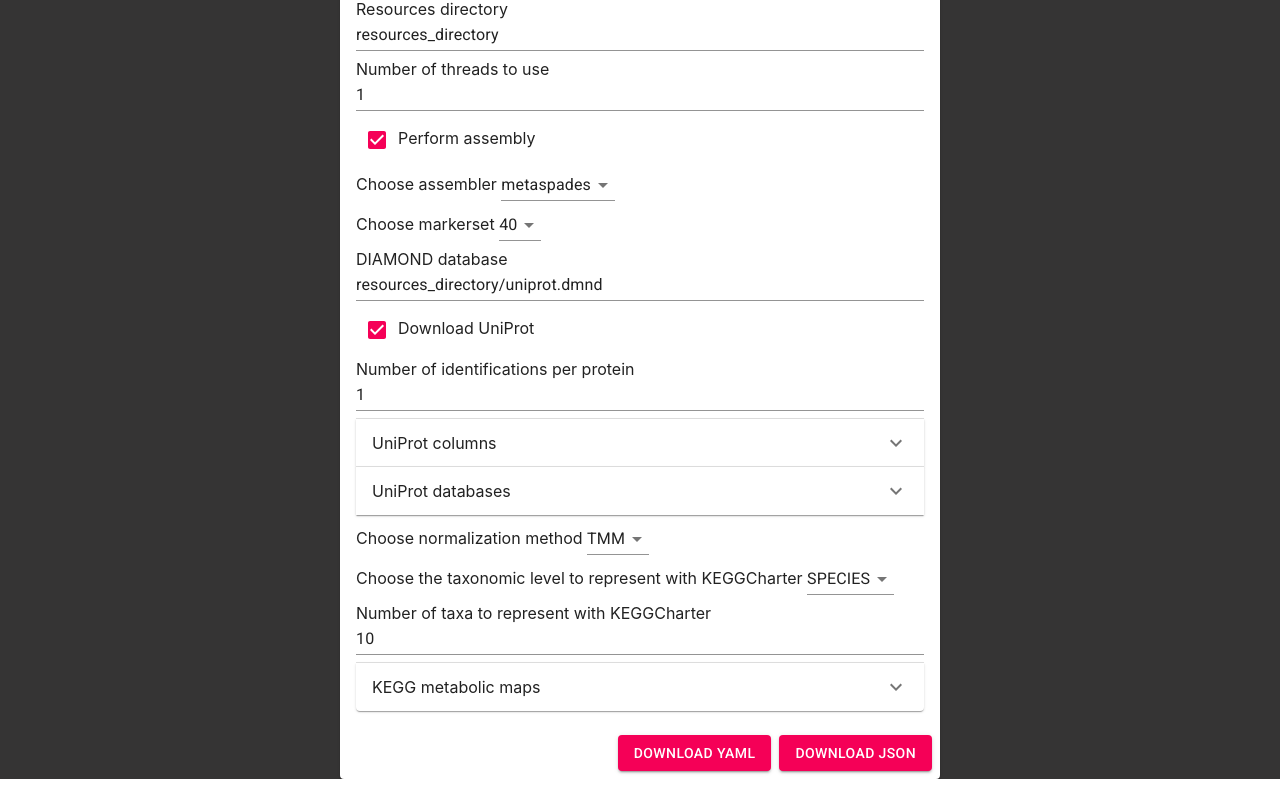
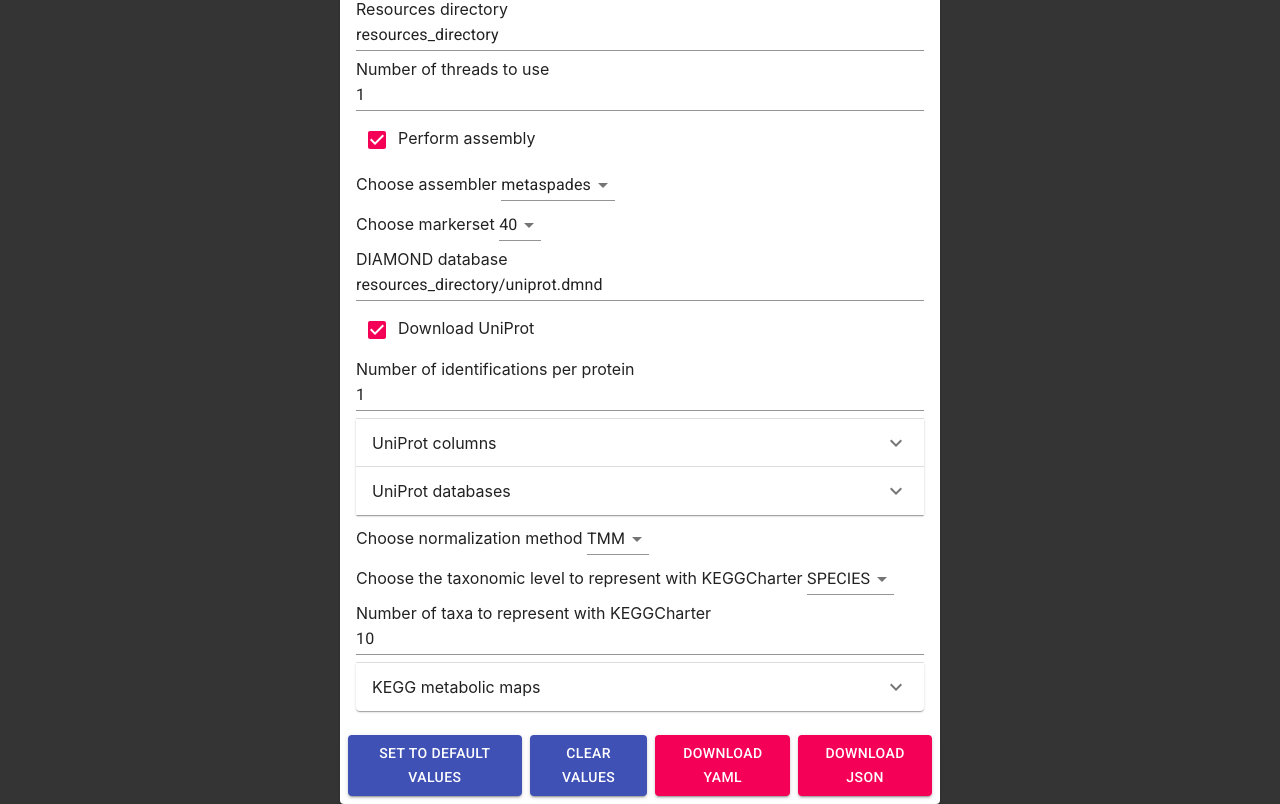
Before and after one commit to iquasere/MOSGUITO, a React (Create React App) app: page / in a window 1280 px wide. Shown: the part 288-1092 px from the top of the page. Before the commit the page ends 1067 px from the top, so only its background shows below. Built offline with nearby package versions, Linux system fonts and the light colour scheme.

Commit message:
Added buttons for setting config * to default values * to empty values

```diff
--- a/src/App.js
+++ b/src/App.js
@@ -13,6 +13,7 @@ import LabelledNumberField from "./components/labelledNumberField"
 import LabelledCheckbox from "./components/labelledCheckbox"
 import LabelledSelect from "./components/labelledSelect"
 import { defaultValues } from './utils/defaultValues'
+import { emptyValues } from './utils/emptyValues'
 import { keggMaps } from './utils/keggMaps'
 import { uniprotColumns } from "./utils/uniprotColumns"
 import { uniprotDatabases } from "./utils/uniprotDatabases"
@@ -33,7 +34,6 @@ const Main = () => {
   const [values, setValues] = useState(defaultValues)
 
   console.log(values)
-  console.log(keggMaps)
 
   const handleChange = (field, value) => {
     const newValue = { ...values, [field]: value }
@@ -61,6 +61,7 @@ const Main = () => {
 
     download(YAML.stringify(snake_case_values, null, 2), 'config.yaml', 'yaml')
   }
+
 
   return (
     <main className='main'>
@@ -189,6 +190,23 @@ const Main = () => {
               justifyContent: 'flex-end'
             }}
           >
+
+            <Button
+              onClick={() => setValues(defaultValues)}
+              variant='contained'
+              color='primary'
+            >
+              Set to default values
+            </Button>
+
+            <Button
+              onClick={() => setValues(emptyValues)}
+              variant='contained'
+              color='primary'
+            >
+              Clear values
+            </Button>
+
             <Button
               onClick={(ev) => downloadYaml(ev)}
               variant='contained'
--- /dev/null
+++ b/src/utils/emptyValues.js
@@ -0,0 +1,26 @@
+import {
+  assemblerOptions,
+  errorModelOptions,
+  markersetOptions,
+  normalizationMethodOptions,
+  keggcharterTaxaLevelOptions
+} from './options'
+
+export const emptyValues = {
+    "output":"",
+    "resourcesDirectory":"",
+    "threads":1,
+    "doAssembly":true,
+    "assembler":assemblerOptions[0],
+    "errorModel":errorModelOptions[0],
+    "markerset":markersetOptions[0],
+    "diamondDatabase":"",
+    "diamondMaxTargetSeqs":1,
+    "downloadUniprot":true,
+    "uniprotColumns":[],
+    "uniprotDatabases":[],
+    "normalizationMethod":normalizationMethodOptions[0],
+    "keggcharterMaps":[],
+    "keggcharterTaxaLevel":keggcharterTaxaLevelOptions[0],
+    "keggcharterNumberOfTaxa":1
+}
```
